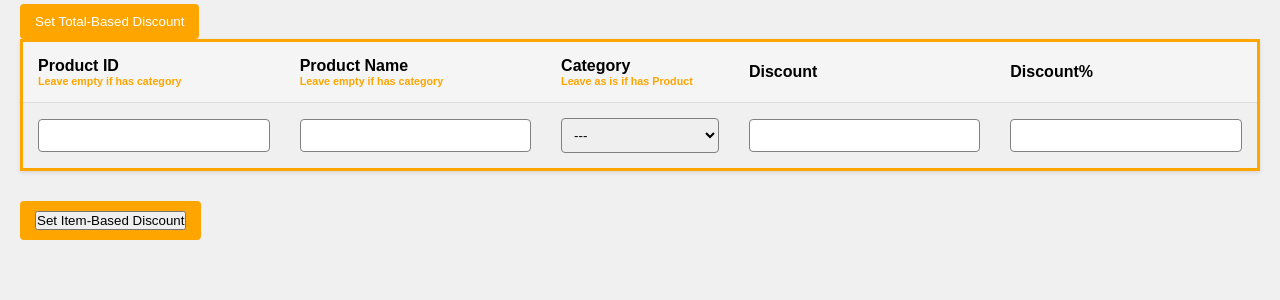
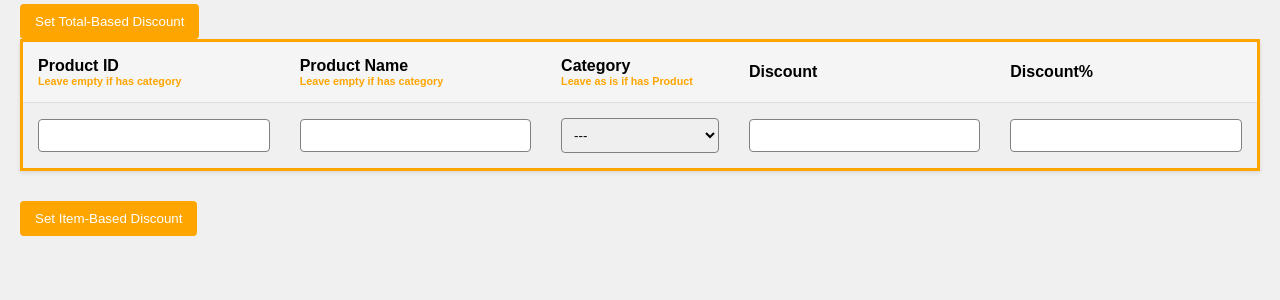
Before and after one commit to ViverIT1/WebBasedPOS, a PHP site: page /discount.php in a window 1280 px wide. Shown: the part 278-578 px from the top of the page. Run offline with PHP 8.4, Linux system fonts and the light colour scheme; data that the repository does not hold is empty.

Commit message:
add class which custom btn for a href buttonss

```diff
--- a/discount.php
+++ b/discount.php
@@ -74,7 +74,7 @@ if ($result->num_rows > 0) {
             </tr>
         </tbody>
         </table>
-        <a href="#" class="custom-button"><button>Set Item-Based Discount</button></a>
+        <a href="#"><button class="custom-button">Set Item-Based Discount</button></a>
       </table>
 </body>
 </html>
```
